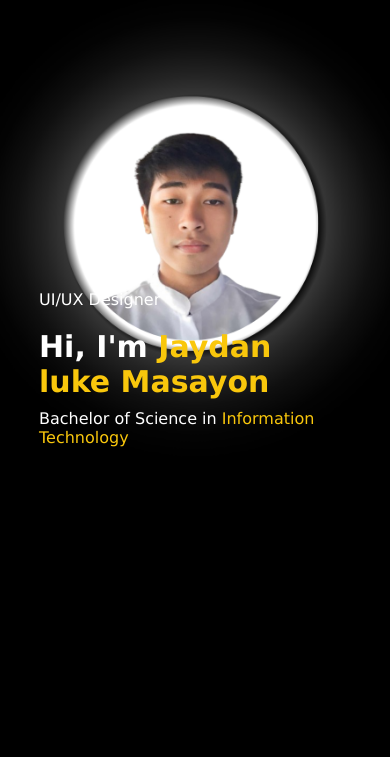
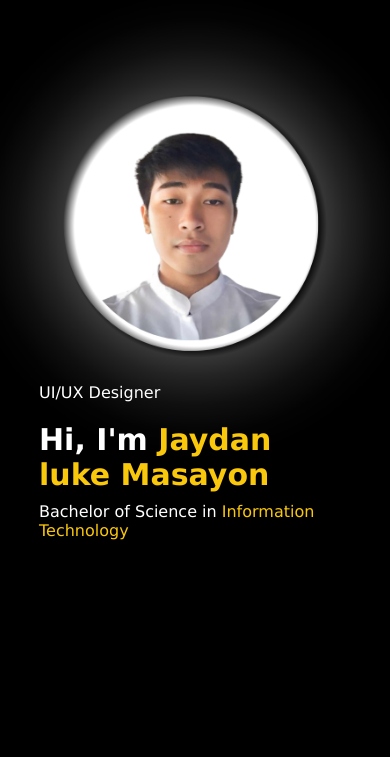
Before and after one commit to solodeathlevel/solodeathlevel.github.io, a plain HTML site: page index.html in a window 390 px wide. Shown: the part 87-844 px from the top of the page. Drawn offline with Linux system fonts and the light colour scheme.

Commit message:
Update index.html

```diff
--- a/index.html
+++ b/index.html
@@ -203,11 +203,12 @@
 
     .services-list div a{
       text-decoration: none;
-      color: #080808;
+      color: #262626;
       font-size: 12px;
       margin-top: 20px;
       display:inline-block;
     }
+
 
     .services-list div:hover{
       background: #f9c70c;
@@ -445,6 +446,13 @@
       flex-basis: 100%;
     }
 
+    @media only screen and (max-width: 800px){
+      .header-text{
+        margin-top: 130%;
+        font-size: 16px;
+      }
+    }
+
 
     }
 
```
